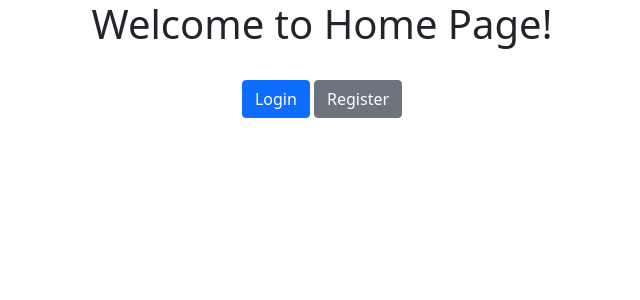
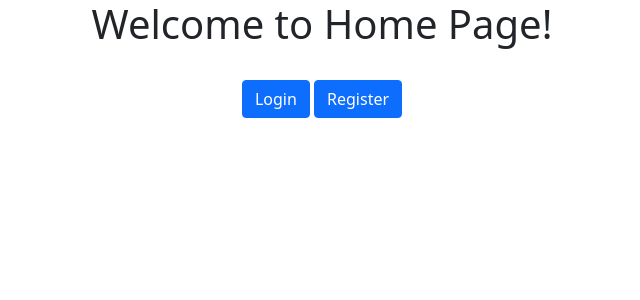
Before and after one commit to goxostar/flask-tasks, a Flask app: page / in a window 1280 px wide. Shown: the top 300 px of the page, without its empty margins (318-958 px from the left). Run offline with Flask 2, Linux system fonts and the light colour scheme.

Commit message:
Login & Register Buttons

```diff
--- a/flask task1/templates/home.html
+++ b/flask task1/templates/home.html
@@ -23,18 +23,8 @@
         <h1 class="h1header">Welcome to Home Page!</h1>
         <br />
         <div class="d-grid gap-2 d-md-block">
-          <button
-            a
-            href="{{url_for('dashboard')}}"
-            method="POST"
-            class="btn btn-primary"
-            type="button"
-          >
-            Login
-          </button>
-          <button a href="#" class="btn btn-secondary" type="button">
-            Register
-          </button>
+          <a href="{{url_for('dashboard')}}" class="btn btn-primary">Login</a>
+          <a href="#" class="btn btn-primary">Register</a>
         </div>
       </center>
     </section>
```
